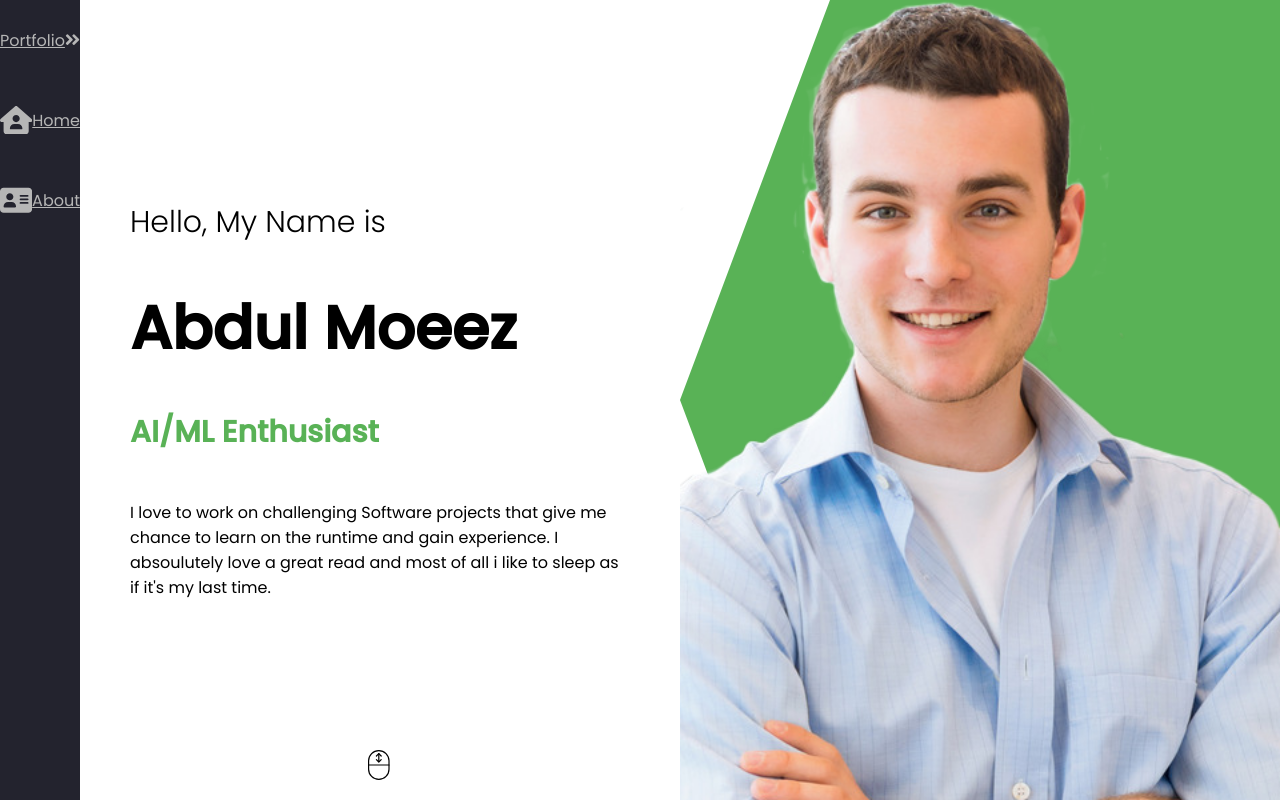
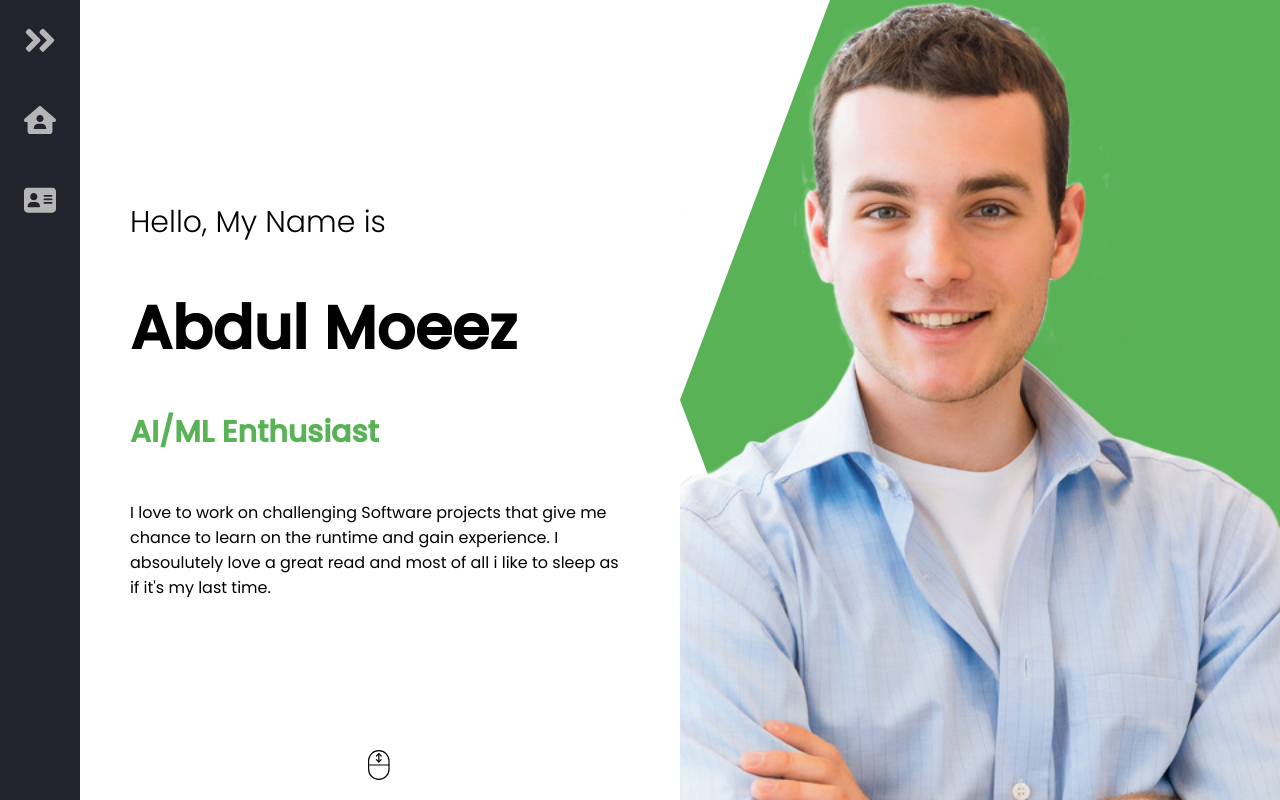
Before and after one commit to AbdulMoeez060/portfolio, a React (Create React App) app: page / in a window 1280 px wide. Built offline with nearby package versions, Linux system fonts and the light colour scheme.

Commit message:
sidebar added but without functionality and anim

```diff
--- a/src/components/sidebar/sidebar.css
+++ b/src/components/sidebar/sidebar.css
@@ -33,17 +33,27 @@ body::-webkit-scrollbar-thumb{
     margin: 0;
     display: flex;
     flex-direction: column;
+    align-items: center;
 }
 .nav-item{
     width: 100%;
 }
-.nav-item:last-child{
+/* .nav-item:last-child{
     margin-top: auto;
-}
+} */
 
 .nav-link{
     display: flex;
     align-items: center;
     height: 5rem;
     color: var(--text-primary);
+    text-decoration: none;
 }
+.link-text{
+    display: none;
+    margin-left: 1rem;
+}
+.nav-link svg{
+    min-width: 2rem;
+    margin: 0 1.5rem;
+}
```
